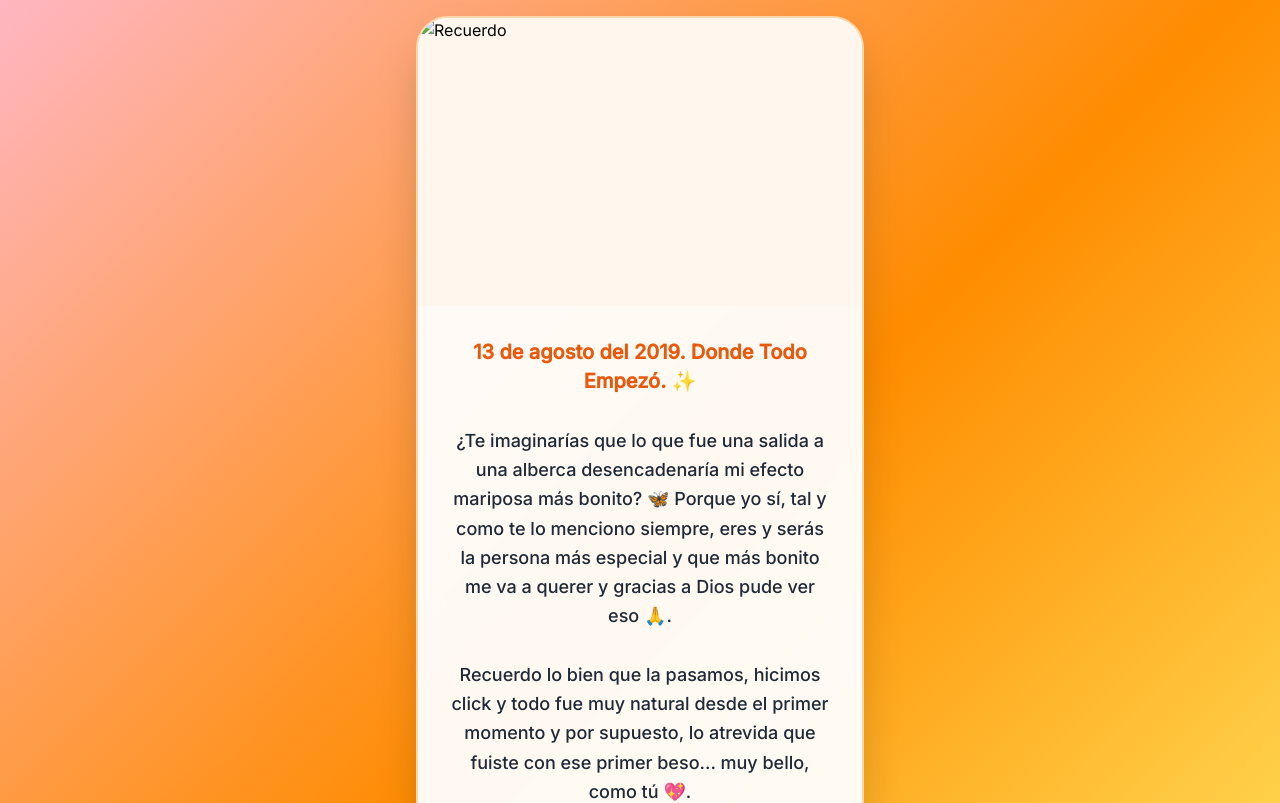
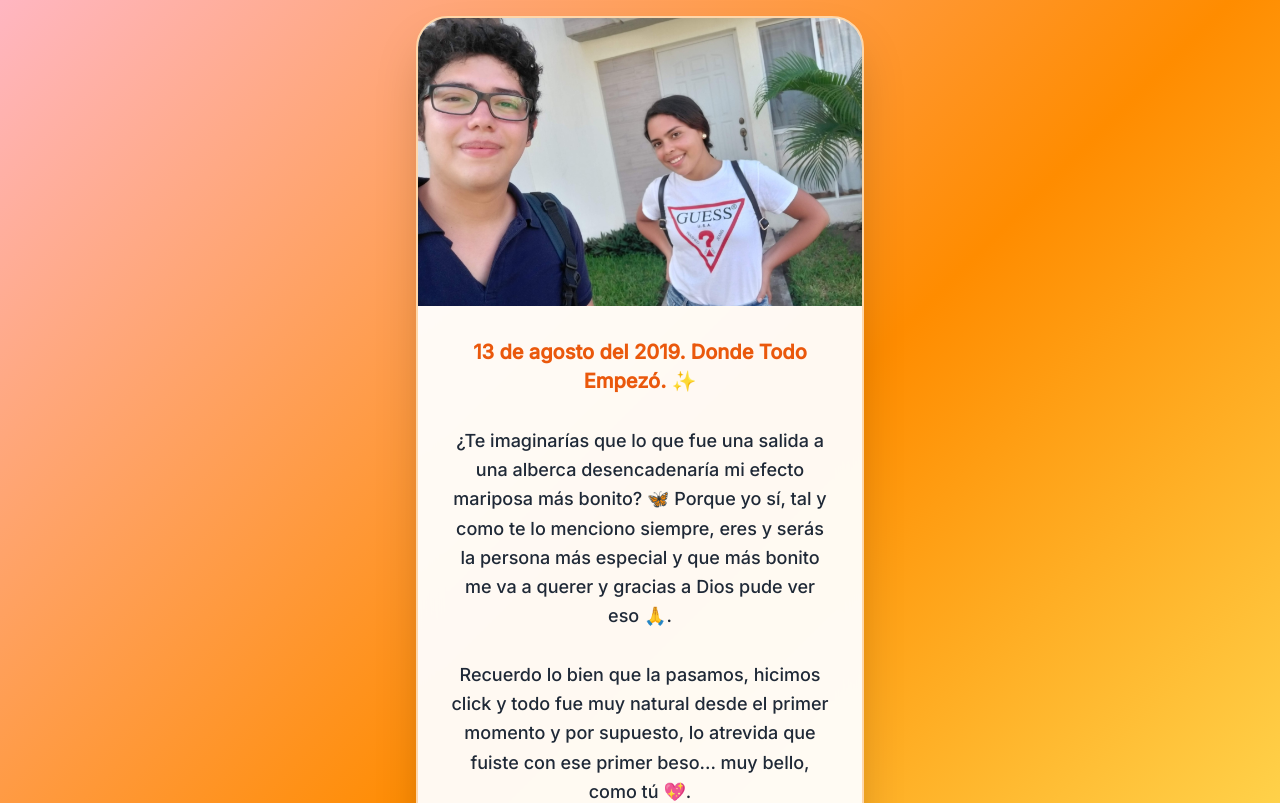
Before and after one commit to JairBello04/mafest, a plain HTML site: page index.html in a window 1280 px wide. Shown: the top 803 px of the page. Drawn offline with nearby package versions, Linux system fonts and the light colour scheme; a web font is replaced by a local one.

Commit message:
Update index.html

```diff
--- a/index.html
+++ b/index.html
@@ -66,7 +66,7 @@
         const storyData = {
             inicio: {
                 texto: "<b class='text-xl text-orange-600'>13 de agosto del 2019. Donde Todo Empezó. ✨</b><br><br>¿Te imaginarías que lo que fue una salida a una alberca desencadenaría mi efecto mariposa más bonito? 🦋 Porque yo sí, tal y como te lo menciono siempre, eres y serás la persona más especial y que más bonito me va a querer y gracias a Dios pude ver eso 🙏.<br><br>Recuerdo lo bien que la pasamos, hicimos click y todo fue muy natural desde el primer momento y por supuesto, lo atrevida que fuiste con ese primer beso... muy bello, como tú 💖.<br><br>7 años después aquí seguimos y te prometo que volverás a sonreír como en cada año y es que de eso va esto, al final siempre sonríes y eres feliz 😊. No olvides que la vida son altas y bajas. Todo se vive, todo se disfruta. Todo lo que viva y disfrute quiero que sea contigo 🥂.",
-                imagen: "WhatsApp Image 2026-08-15 at 1.53.00 AM.jpg",
+                imagen: "WhatsApp Image 2026-08-15 at 1.53.00 AM.jpeg",
                 video: "",
                 opciones: [
                     { texto: "Más de ese momento ✨", destino: "collage_2019" }
```
